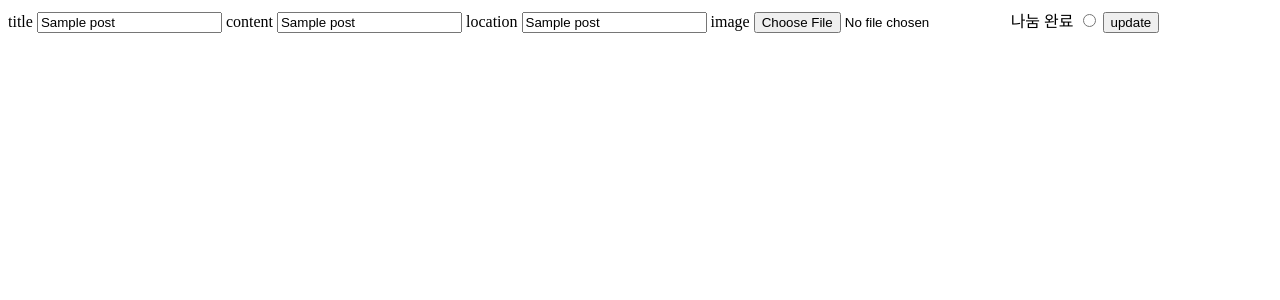
After one commit to seoljiwon/nanum_market, a Flask app: page /post/update/1 in a window 1280 px wide. The commit adds this page. Shown: the top 300 px of the page. Run offline with Flask 2, Linux system fonts and the light colour scheme; a database or web service that is not in the repository returns one stand-in record (values such as "Sample title"); some libraries are stand-ins or nearby versions.

Commit message:
feat: post update, post delete

```diff
--- a/app.py
+++ b/app.py
@@ -99,6 +99,35 @@ def post_detail(id):
 
     return render_template('post/post_detail.html', post = post[0])
 
+# post: 게시글 수정 기능
+@app.route('/post/update/<id>', methods=['GET', 'POST'])
+def post_update(id):
+    if request.method == 'POST':
+        if 'id' in session:
+            title = request.form['title']
+            content = request.form['content']
+            location = request.form['location']
+            image = request.files['image']
+            image.save('static/uploads/' + secure_filename(image.filename))
+
+            is_closed = request.form['is_closed']
+            cur.execute('UPDATE post SET title = \'{}\', content = \'{}\', location = \'{}\', image = \'{}\', is_closed = \'{}\', updated_at = now() WHERE id = \'{}\' RETURNING id;'.format(title, content, location, 'uploads/'+secure_filename(image.filename), is_closed, id))
+            connect.commit()
+
+            post_id = cur.fetchall()
+            return redirect(url_for('post_detail', id = post_id[0]))
+
+    cur.execute('SELECT * FROM post WHERE id = \'{}\';'.format(id))
+    post = cur.fetchall()
+    return render_template('post/post_update.html', post = post[0])
+
+# post: 게시글 삭제 기능
+@app.route('/post/delete/<id>', methods=['POST'])
+def post_delete(id):
+    if 'id' in session:
+        cur.execute('DELETE FROM post WHERE id = \'{}\';'.format(id))
+        connect.commit()
+        return redirect(url_for('landing'))
 
 if __name__ == '__main__':
     app.run()
--- a/templates/post/post_detail.html
+++ b/templates/post/post_detail.html
@@ -36,6 +36,11 @@
         <div>작성일자</div>
         <div>{{post[6].strftime("%Y년 %m월 %d일 %H시 %M분")}}</div>
       </div>
+      <div>
+        <a href="update/{{post[0]}}">수정하기</a>
+        <form action="/post/delete/{{post[0]}}" method="POST">
+        <input onclick="alert('정말 삭제하시겠습니까?')" type="submit" value="delete">
+      </div>
     </div>
   </body>
 </html>
--- /dev/null
+++ b/templates/post/post_update.html
@@ -0,0 +1,28 @@
+<!DOCTYPE html>
+<html lang="en">
+  <head>
+    <meta charset="UTF-8" />
+    <meta http-equiv="X-UA-Compatible" content="IE=edge" />
+    <meta name="viewport" content="width=device-width, initial-scale=1.0" />
+    <title>nanum_market</title>
+  </head>
+  <body>
+    <form action="/post/update/{{post[0]}}" method="POST" enctype = "multipart/form-data">
+        <label for="title">title</label>
+        <input id="title" type="text" name="title" value="{{post[1]}}">
+
+        <label for="content">content</label>
+        <input id="content" type="text" name="content" value="{{post[2]}}">
+
+        <label for="location">location</label>
+        <input id="location" type="text" name="location" value="{{post[3]}}">
+
+        <label for="image">image</label>
+        <input type="file" id="image" name="image" accept="image/png, image/jpeg">
+
+        <label for="is_closed">나눔 완료</label>
+        <input type="radio" id="is_closed" name="is_closed">
+
+        <input type="submit" name="send" value="update">
+  </body>
+</html>
```
